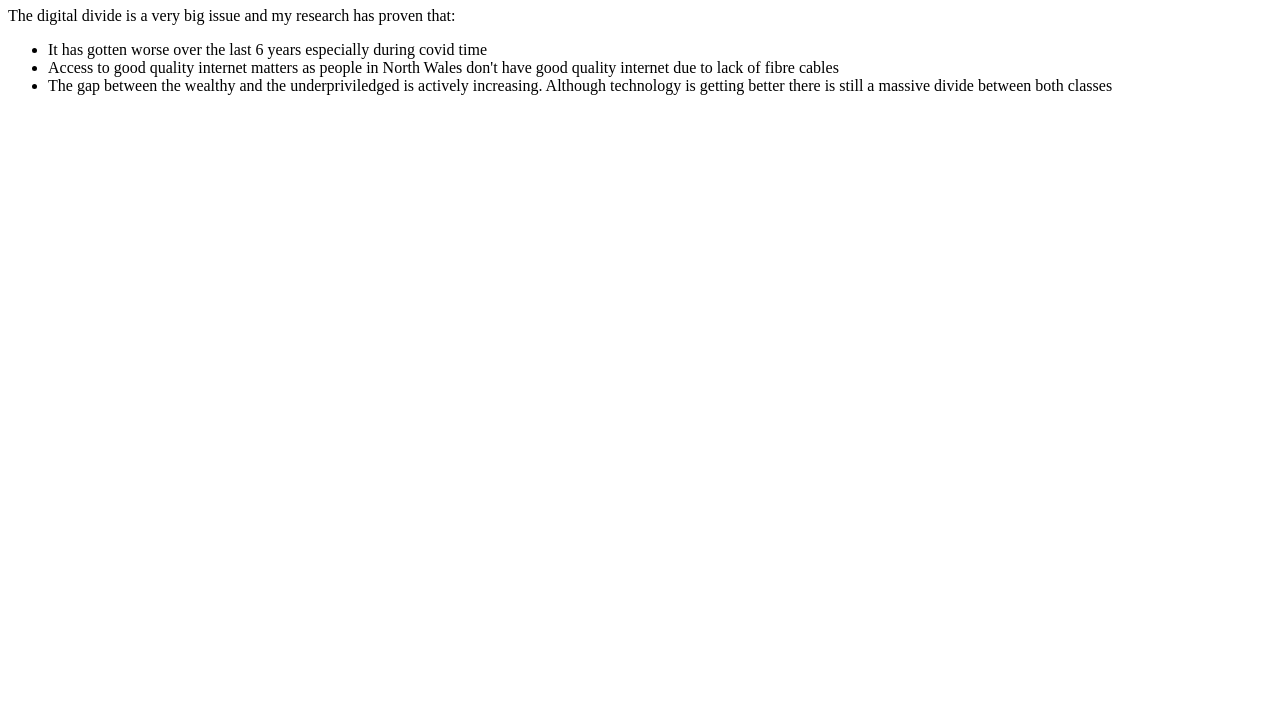
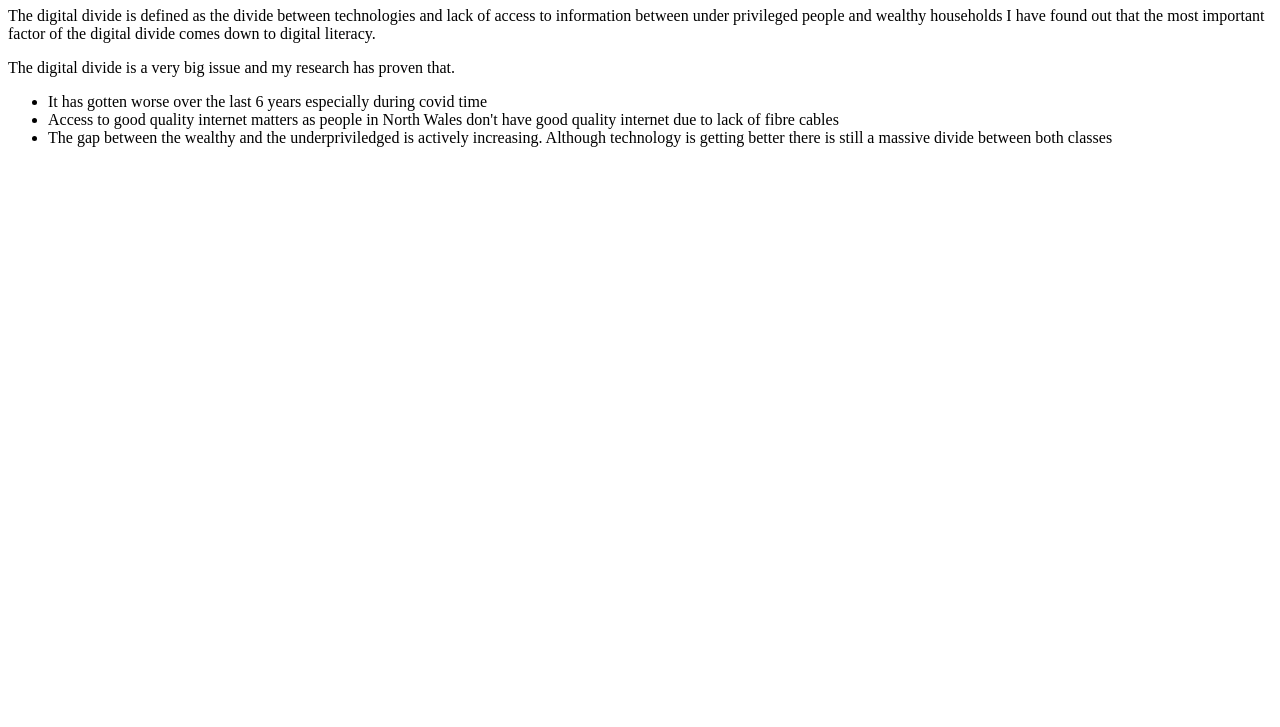
Before and after one commit to vishywashy/DigitalDivideWebsite, a plain HTML site: page index.html in a window 1280 px wide. Shown: the part 73-800 px from the top of the page. Drawn offline with Linux system fonts and the light colour scheme.

Commit message:
I updated the file by adding the digital divide definition
Updated paragraph to define the digital divide and emphasize digital literacy as a key factor.

```diff
--- a/index.html
+++ b/index.html
@@ -7,7 +7,10 @@
     </head>
     <body>
     <h1>My research findings on the digital divide</h1>
-    <p>The digital divide is a very big issue and my research has proven that:</p>
+    <p>The digital divide is defined as the divide between technologies and lack of access to information
+    between under privileged people and wealthy households
+    I have found out that the most important factor of the digital divide comes down to digital literacy.</p>
+    <p>The digital divide is a very big issue and my research has proven that.</p>
 
     <ul>
         <li>It has gotten worse over the last 6 years especially during covid time</li>
```
